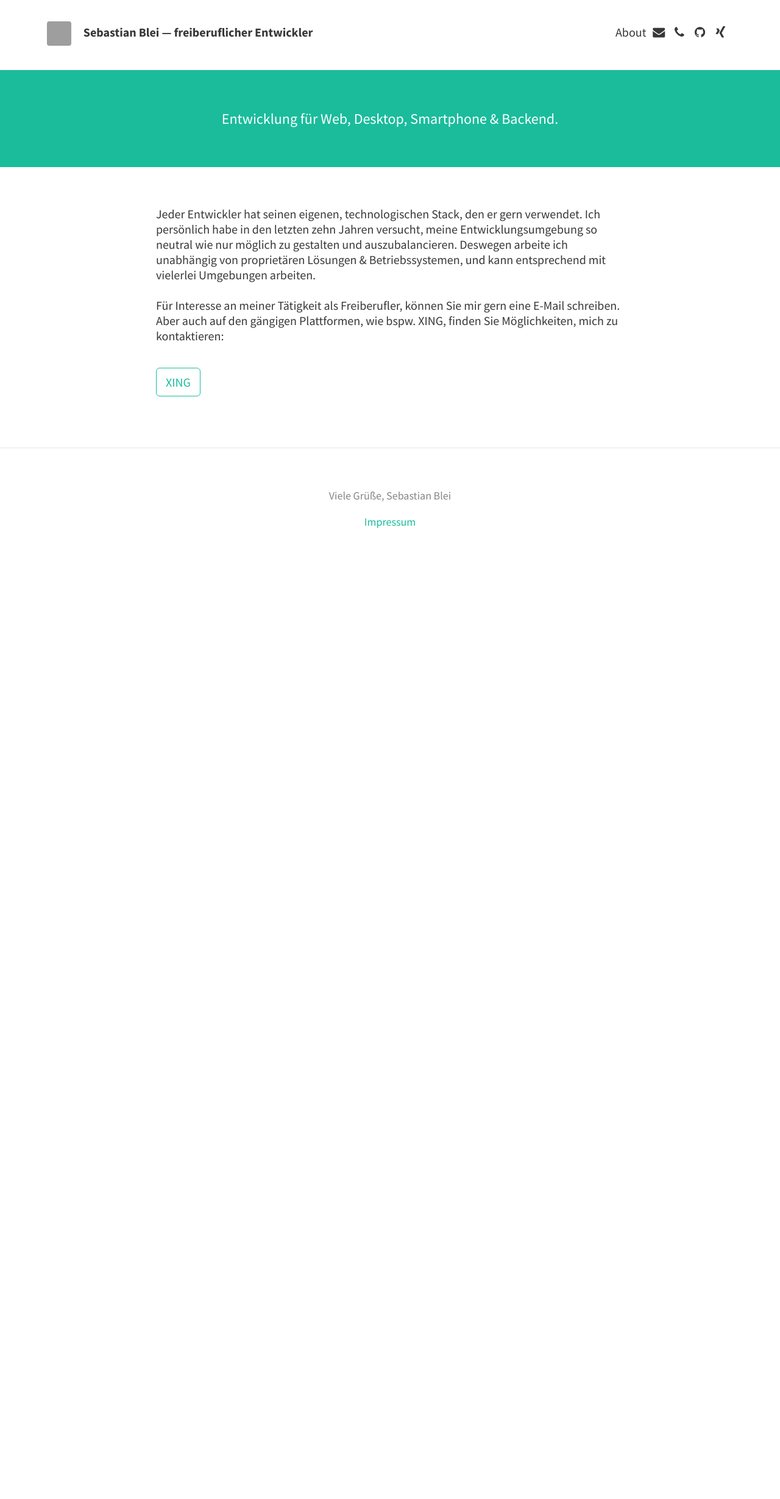
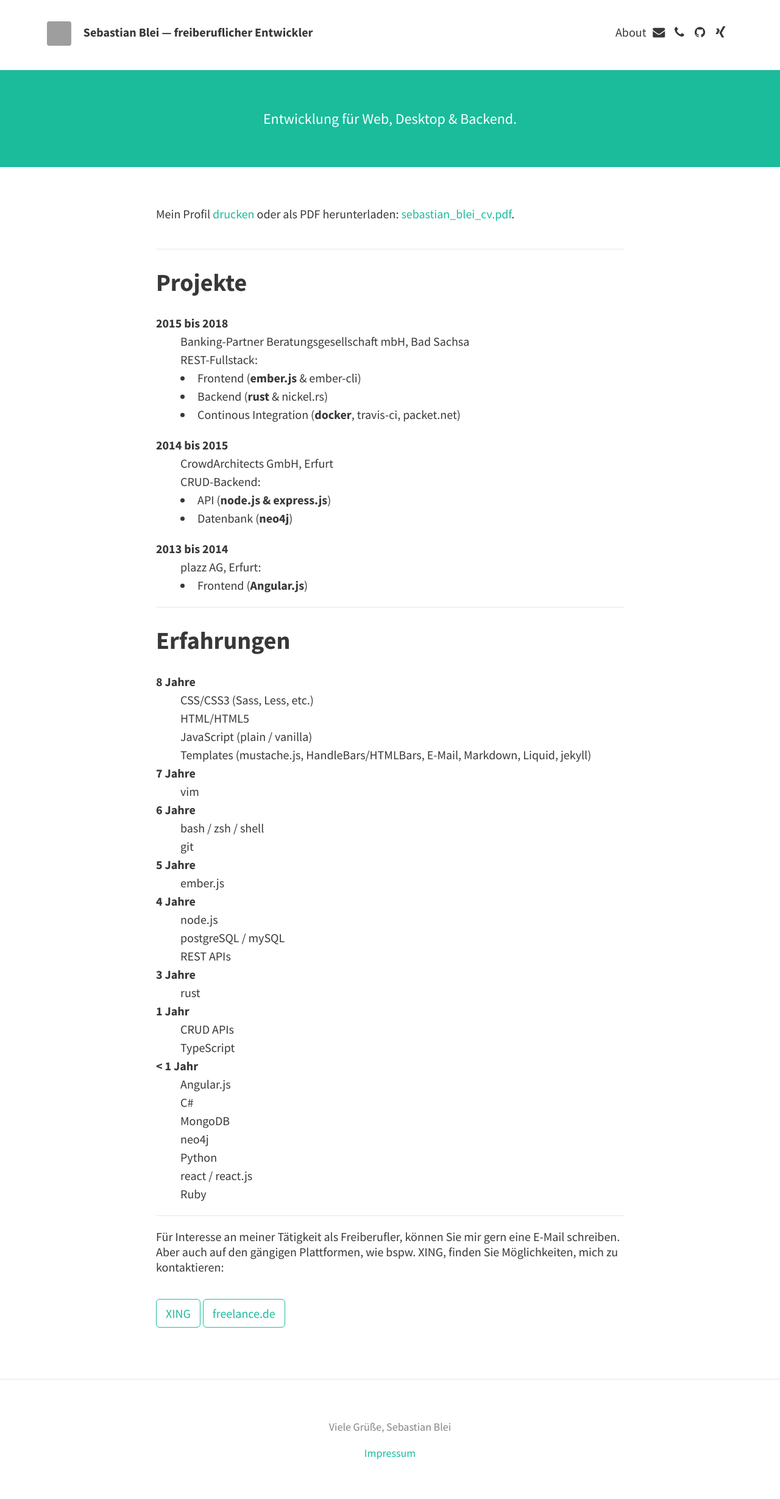
Before and after one commit to iamsebastian/official-site, a Jekyll site: the page built from index.html, in a window 1280 px wide. Shown: the whole page at 61% size. Built offline with Jekyll 4.4.1, drawn with Linux system fonts in a browser that asks for light colours; the list of posts is cut into pages by our own code; before the commit the page ends 931 px from its top, so only the background shows below that; grey boxes are pictures that could not be loaded.

Commit message:
Added cv, updated cv, added cv print possibility

```diff
--- a/_config.yml
+++ b/_config.yml
@@ -14,14 +14,14 @@ theme_settings:
 
   # Header and footer text
   header_text: |
-    Entwicklung für Web, Desktop, Smartphone & Backend.
+    Entwicklung für Web, Desktop & Backend.
   header_text_feature_image:
   footer_text: |
     Viele Grüße, Sebastian Blei
 
   # Icons
   rss: false
-  email_address: site@sebastian.science
+  email_address: site@sebastianblei.de
   behance:
   bitbucket:
   dribbble:
@@ -80,8 +80,8 @@ highlighter: rouge
 sass:
   sass_dir: _sass
   style: :compressed
-#plugins: [jekyll-paginate]
-theme: jekyll-theme-type
+#theme: jekyll-theme-type
 exclude:
   - Gemfile
   - Gemfile.lock
+plugins:
--- a/_includes/footer.html
+++ b/_includes/footer.html
@@ -2,7 +2,7 @@
 <script src="{{ "/assets/js/katex_init.js" | relative_url }}"></script>
 {% endif %}
 
-<footer class="site-footer">
+<footer class="no-print site-footer">
   {% if site.theme_settings.footer_text %}
   <p class="text">{{ site.theme_settings.footer_text }}</p>
   {% endif %}
--- a/_includes/header.html
+++ b/_includes/header.html
@@ -17,7 +17,20 @@
       <a href="{{ site.baseurl }}/">{{ site.theme_settings.title }}</a>
     </h1>
   </div>
-	<nav class="site-nav">
+
+  {% comment %}adress information, aso.{% endcomment %}
+  <div class="just-print">
+    <br><br>
+    <dl>
+      <dt>Anschrift:</dt>
+      <dd>Spiegelstraße 27</dd>
+      <dd>99734 Nordhausen</dd>
+      <dd><i class="fa fa-fw fa-phone"></i> +49 1522 334 987 2</dd>
+      <dd><i class="fa fa-fw fa-envelope"></i> mail@sebastianblei.de</dd>
+    </dl>
+  </div>
+
+  <nav class="no-print site-nav">
     <ul>
       {% for page in site.pages %}
       {% if page.title and page.hide != true %}
--- a/_layouts/home.html
+++ b/_layouts/home.html
@@ -4,7 +4,7 @@ layout: default
 
 <div class="home">
   {% if site.theme_settings.header_text %}
-  <div class="call-out"
+  <div class="no-print call-out"
   style="background-image: url('{{ site.baseurl }}/{{ site.theme_settings.header_text_feature_image }}')">
     {{ site.theme_settings.header_text }}
   </div>
--- /dev/null
+++ b/_sass/print.scss
@@ -0,0 +1,17 @@
+// Print
+@media print {
+  .no-print {
+    display: none !important;
+  }
+
+  .site-header {
+    border-bottom: none;
+    padding-bottom: 0;
+  }
+}
+
+@media screen {
+  .just-print {
+    display: none !important;
+  }
+}
--- a/assets/css/main.scss
+++ b/assets/css/main.scss
@@ -2,3 +2,4 @@
 ---
 
 @import "type-theme";
+@import "print";
--- a/index.html
+++ b/index.html
@@ -2,17 +2,93 @@
 layout: home
 ---
 
-Jeder Entwickler hat seinen eigenen, technologischen Stack, den er gern verwendet. Ich persönlich habe in den letzten zehn Jahren versucht, meine Entwicklungsumgebung so neutral wie nur möglich zu gestalten und auszubalancieren. Deswegen arbeite ich unabhängig von proprietären Lösungen & Betriebssystemen, und kann entsprechend mit vielerlei Umgebungen arbeiten.<br><br>
+{% comment %}Jeder Entwickler hat seinen eigenen, technologischen Stack, den er gern verwendet. Ich persönlich habe in den letzten zehn Jahren versucht, meine Entwicklungsumgebung so neutral wie nur möglich zu gestalten und auszubalancieren. Deswegen arbeite ich unabhängig von proprietären Lösungen & Betriebssystemen, und kann entsprechend mit vielerlei Umgebungen arbeiten.<br><br>{% endcomment %}
 
-Für Interesse an meiner Tätigkeit als Freiberufler, können Sie mir gern eine E-Mail schreiben. Aber auch auf den gängigen Plattformen, wie bspw. XING, finden Sie Möglichkeiten, mich zu kontaktieren:
+<span class="no-print">
+Mein Profil <a href="javascript:window.print();">drucken</a> oder als PDF herunterladen: <a href="{{ site.url }}/assets/sebastian_blei_cv.pdf">sebastian_blei_cv.pdf</a>.
+<br>
+<br>
+</span>
 
-<div class="excerpt">
-  <a class="button" href="https://www.xing.com/profile/Sebastian_Blei">
-    XING
-  </a>
-  <!--
-     -<a class="button" href="https://www.freelance.de/Freiberufler/141574">
-     -  freelance.de
-     -</a>
-     -->
+<hr>
+<h2>Projekte</h2>
+<dl>
+  <dt>2015 bis 2018</dt>
+  <dd>Banking-Partner Beratungsgesellschaft mbH, Bad Sachsa
+  <ul>REST-Fullstack:
+    <li>Frontend (<b>ember.js</b> &amp; ember-cli)</li>
+    <li>Backend (<b>rust</b> &amp; nickel.rs)</li>
+    <li>Continous Integration (<b>docker</b>, travis-ci, packet.net)</li>
+  </ul>
+  </dd>
+
+  <dt>2014 bis 2015</dt>
+  <dd>CrowdArchitects GmbH, Erfurt
+  <ul>CRUD-Backend:
+    <li>API (<b>node.js & express.js</b>)</li>
+    <li>Datenbank (<b>neo4j</b>)</li>
+  </ul>
+  </dd>
+
+  <dt>2013 bis 2014</dt>
+  <dd>plazz AG, Erfurt:
+  <ul>
+    <li>Frontend (<b>Angular.js</b>)</li>
+  </ul>
+  </dd>
+</dl>
+
+<hr>
+<h2>Erfahrungen</h2>
+<dl>
+  <dt>8 Jahre</dt>
+  <dd>CSS/CSS3 (Sass, Less, etc.)</dd>
+  <dd>HTML/HTML5</dd>
+  <dd>JavaScript (plain / vanilla)</dd>
+  <dd>Templates (mustache.js, HandleBars/HTMLBars, E-Mail, Markdown, Liquid, jekyll)</dd>
+
+  <dt>7 Jahre</dt>
+  <dd>vim</dd>
+
+  <dt>6 Jahre</dt>
+  <dd>bash / zsh / shell</dd>
+  <dd>git</dd>
+
+  <dt>5 Jahre</dt>
+  <dd>ember.js</dd>
+
+  <dt>4 Jahre</dt>
+  <dd>node.js</dd>
+  <dd>postgreSQL / mySQL</dd>
+  <dd>REST APIs</dd>
+
+  <dt>3 Jahre</dt>
+  <dd>rust</dd>
+
+  <dt>1 Jahr</dt>
+  <dd>CRUD APIs</dd>
+  <dd>TypeScript</dd>
+
+  <dt>&lt; 1 Jahr</dt>
+  <dd>Angular.js</dd>
+  <dd>C#</dd>
+  <dd>MongoDB</dd>
+  <dd>neo4j</dd>
+  <dd>Python</dd>
+  <dd>react / react.js</dd>
+  <dd>Ruby</dd>
+</dl>
+
+<div class="no-print">
+  <hr>
+  Für Interesse an meiner Tätigkeit als Freiberufler, können Sie mir gern eine E-Mail schreiben. Aber auch auf den gängigen Plattformen, wie bspw. XING, finden Sie Möglichkeiten, mich zu kontaktieren:
+
+  <div class="excerpt">
+    <a class="button" href="https://www.xing.com/profile/Sebastian_Blei">
+      XING
+    </a>
+    <a class="button" href="https://www.freelance.de/Freiberufler/141574">
+      freelance.de
+    </a>
+  </div>
 </div>
```
Also changed, not shown: Gemfile (+6 -2 lines), Gemfile.lock, 1 other file. Lines whose indentation alone changed are shown as unchanged.
